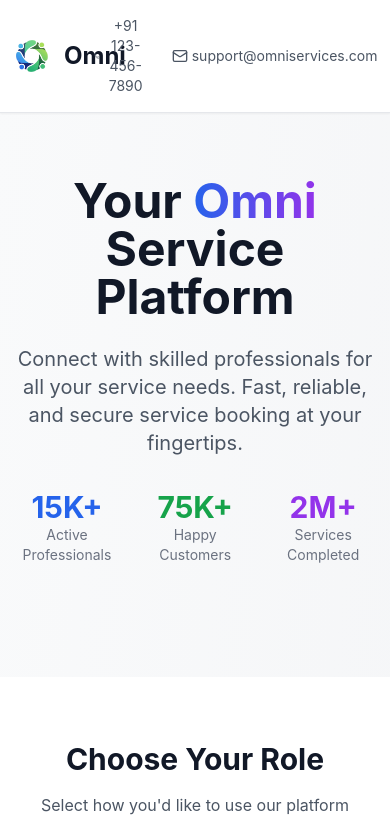
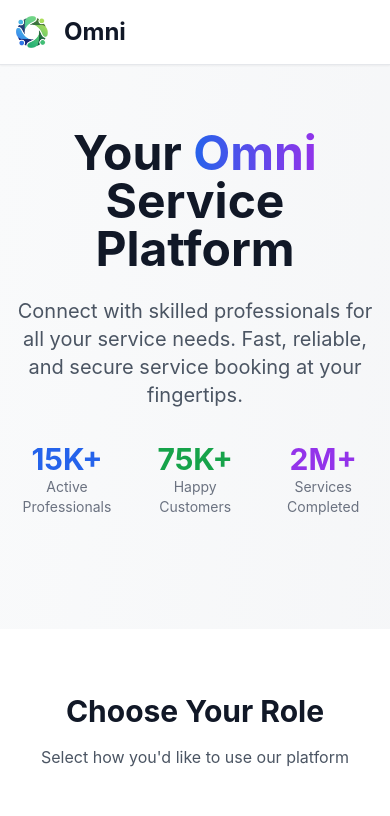
Before and after one commit to Aman-Singh-Kunwar/Omni, a React (Create React App) app: page / in a window 390 px wide. Shown: the top 816 px of the page. Built offline with nearby package versions, Linux system fonts and the light colour scheme.

Commit message:
more responsive

```diff
--- a/src/components/landing/LandingPage.jsx
+++ b/src/components/landing/LandingPage.jsx
@@ -69,7 +69,7 @@
               <img src={omniLogo} alt="Omni Logo" className="h-8 w-8 mr-2" />
               <h1 className="text-2xl font-bold text-gray-900">Omni</h1>
             </div>
-            <div className="flex items-center space-x-6 text-sm text-gray-600">
+            <div className="hidden sm:flex items-center space-x-6 text-sm text-gray-600">
               <div className="flex items-center space-x-1">
                 <Phone className="w-4 h-4" />
                 <span>+91 123-456-7890</span>
```
